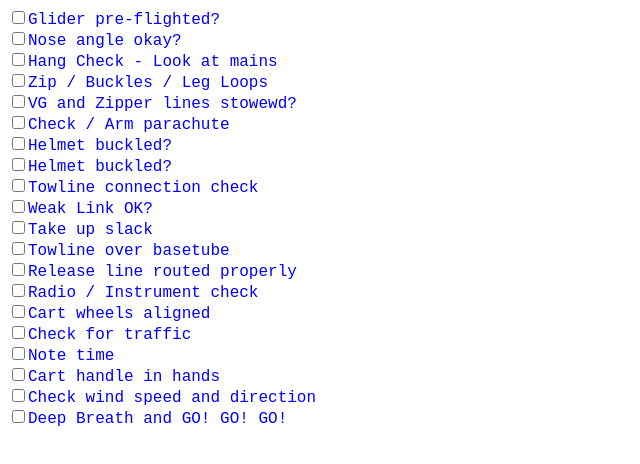
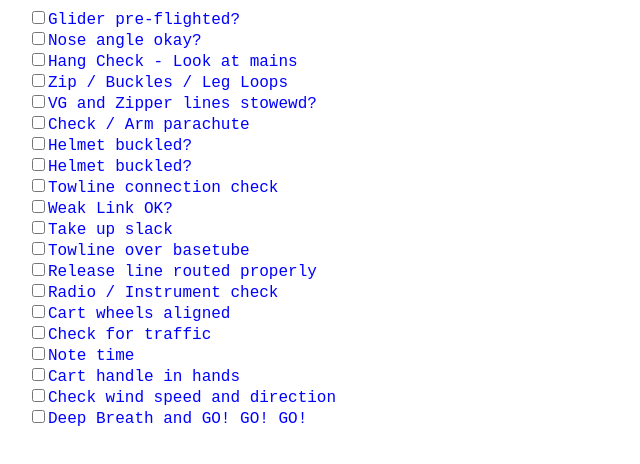
Before and after one commit to f0n/checklist, a plain HTML site: page index.html in a window 1280 px wide. Shown: the whole page, without its empty margins (0-640 px from the left). Drawn offline with Linux system fonts and the light colour scheme.

Commit message:
Initial commit

```diff
--- a/index.html
+++ b/index.html
@@ -5,16 +5,24 @@
 <body>
 <style>
 body {
-  font-family: 'Courier New'
+  font-family: 'Courier New';
+  padding-left: 20px;
+}
+
+input {
+
 }
 
 input[type=checkbox] + label {
   color: #0000ff;
   font-style: normal;
+  padding-bottom: 15px;
 }
 input[type=checkbox]:checked + label {
   color: #ccc;
   font-style: italic;
+  padding-bottom: 5px;
+
 }
 </style>
 <input type="checkbox"><label>Glider pre-flighted?</label> </br>
```
